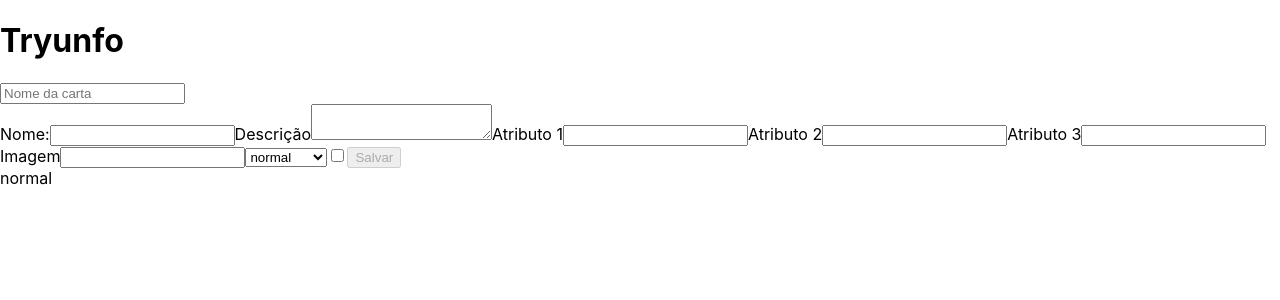
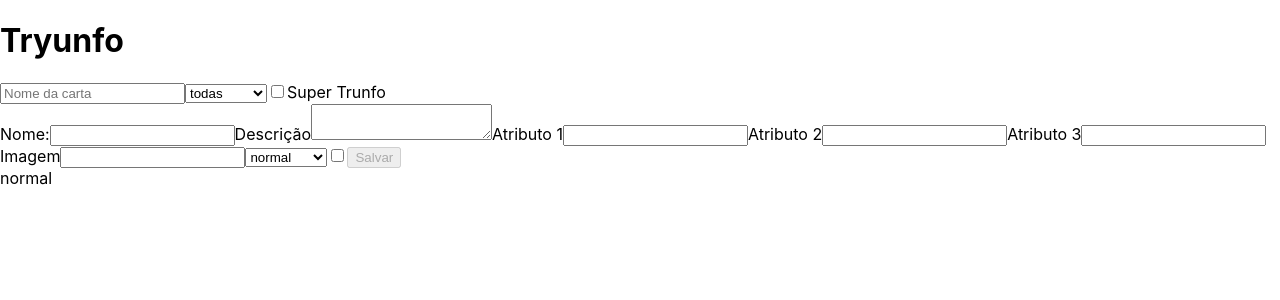
Before and after one commit to Leo02452/tryunfo, a React (Create React App) app: page / in a window 1280 px wide. Shown: the top 300 px of the page. Built offline with nearby package versions, Linux system fonts and the light colour scheme.

Commit message:
Requisitos 11 e 12 resolvidos

```diff
--- a/src/App.js
+++ b/src/App.js
@@ -17,7 +17,11 @@ class App extends React.Component {
       hasTrunfo: false,
       isSaveButtonDisabled: true,
       cardList: [],
-      filterName: '',
+      match: true,
+      nameFilter: '',
+      rareFilter: 'todas',
+      trunfoFilter: false,
+      filteredCardList: [],
     };
   }
 
@@ -98,24 +102,96 @@ class App extends React.Component {
     });
   }
 
+  handleFilter = ({ target }) => {
+    const { name, type } = target;
+    const value = type === 'checkbox' ? target.checked : target.value;
+    this.setState({
+      [name]: value,
+    }, () => {
+      const { nameFilter, rareFilter, trunfoFilter, cardList } = this.state;
+      let filterArray = cardList.filter((card) => (
+        card.name.toLowerCase().includes(nameFilter.toLowerCase())
+      ));
+      if (rareFilter !== 'todas') {
+        filterArray = filterArray.filter((card) => card.rare === rareFilter);
+      }
+      if (trunfoFilter) {
+        filterArray = filterArray.filter((card) => card.trunfo);
+      }
+      let matcher = true;
+      if (filterArray.length === 0) matcher = false;
+      this.setState({ filteredCardList: filterArray, match: matcher });
+      this.mapFunction(filterArray);
+    });
+  }
+
+  mapFunction = (array) => (
+    array
+      .map((card) => (
+        <div key={ card.name } className="card-container">
+          <Card
+            cardName={ card.name }
+            cardDescription={ card.description }
+            cardAttr1={ card.attr1 }
+            cardAttr2={ card.attr2 }
+            cardAttr3={ card.attr3 }
+            cardRare={ card.rare }
+            cardImage={ card.image }
+            cardTrunfo={ card.trunfo }
+          />
+          <button
+            data-testid="delete-button"
+            type="button"
+            value={ card.name }
+            onClick={ this.deleteCard }
+          >
+            Excluir
+          </button>
+        </div>))
+  );
+
   render() {
     const {
       name, description, attr1, attr2, attr3,
       rare, image, trunfo, hasTrunfo,
-      isSaveButtonDisabled, cardList, filterName } = this.state;
+      isSaveButtonDisabled, nameFilter,
+      rareFilter, trunfoFilter, cardList, filteredCardList, match } = this.state;
     return (
       <div>
         <h1>Tryunfo</h1>
-        <label htmlFor="filterName">
-          <input
-            type="text"
-            data-testid="name-filter"
-            name="filterName"
-            value={ filterName }
-            placeholder="Nome da carta"
-            onChange={ this.onInputChange }
-          />
-        </label>
+        <section>
+          <label htmlFor="nameFilter">
+            <input
+              type="text"
+              data-testid="name-filter"
+              name="nameFilter"
+              value={ nameFilter }
+              placeholder="Nome da carta"
+              onChange={ this.handleFilter }
+            />
+          </label>
+          <select
+            data-testid="rare-filter"
+            value={ rareFilter }
+            onChange={ this.handleFilter }
+            name="rareFilter"
+          >
+            <option value="todas">todas</option>
+            <option value="normal">normal</option>
+            <option value="raro">raro</option>
+            <option value="muito raro">muito raro</option>
+          </select>
+          <label htmlFor="trunfoFilter">
+            <input
+              data-testid="trunfo-filter"
+              type="checkbox"
+              name="trunfoFilter"
+              checked={ trunfoFilter }
+              onChange={ this.handleFilter }
+            />
+            Super Trunfo
+          </label>
+        </section>
         <Form
           cardName={ name }
           cardDescription={ description }
@@ -129,6 +205,7 @@ class App extends React.Component {
           onInputChange={ this.onInputChange }
           isSaveButtonDisabled={ isSaveButtonDisabled }
           onSaveButtonClick={ this.onSaveButtonClick }
+          onRareFilter={ this.onInputChange }
         />
         <Card
           cardName={ name }
@@ -141,29 +218,9 @@ class App extends React.Component {
           cardTrunfo={ trunfo }
         />
         <section className="cards-container">
-          {cardList
-            .filter((card) => card.name.toLowerCase().includes(filterName.toLowerCase()))
-            .map((card) => (
-              <div key={ card.name } className="card-container">
-                <Card
-                  cardName={ card.name }
-                  cardDescription={ card.description }
-                  cardAttr1={ card.attr1 }
-                  cardAttr2={ card.attr2 }
-                  cardAttr3={ card.attr3 }
-                  cardRare={ card.rare }
-                  cardImage={ card.image }
-                  cardTrunfo={ card.trunfo }
-                />
-                <button
-                  data-testid="delete-button"
-                  type="button"
-                  value={ card.name }
-                  onClick={ this.deleteCard }
-                >
-                  Excluir
-                </button>
-              </div>))}
+          {filteredCardList.length > 0
+            ? this.mapFunction(filteredCardList)
+            : (match && this.mapFunction(cardList))}
         </section>
       </div>
     );
```
